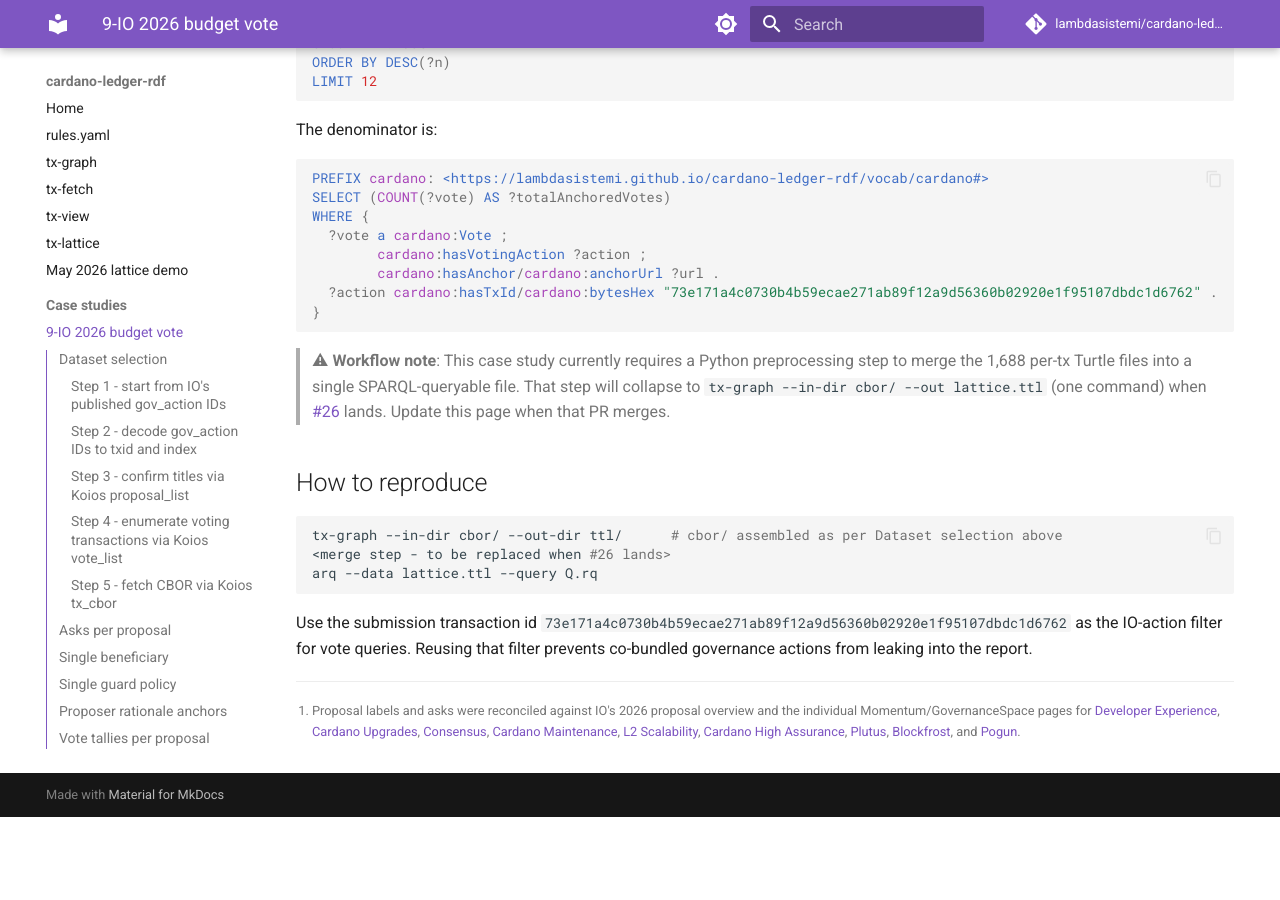
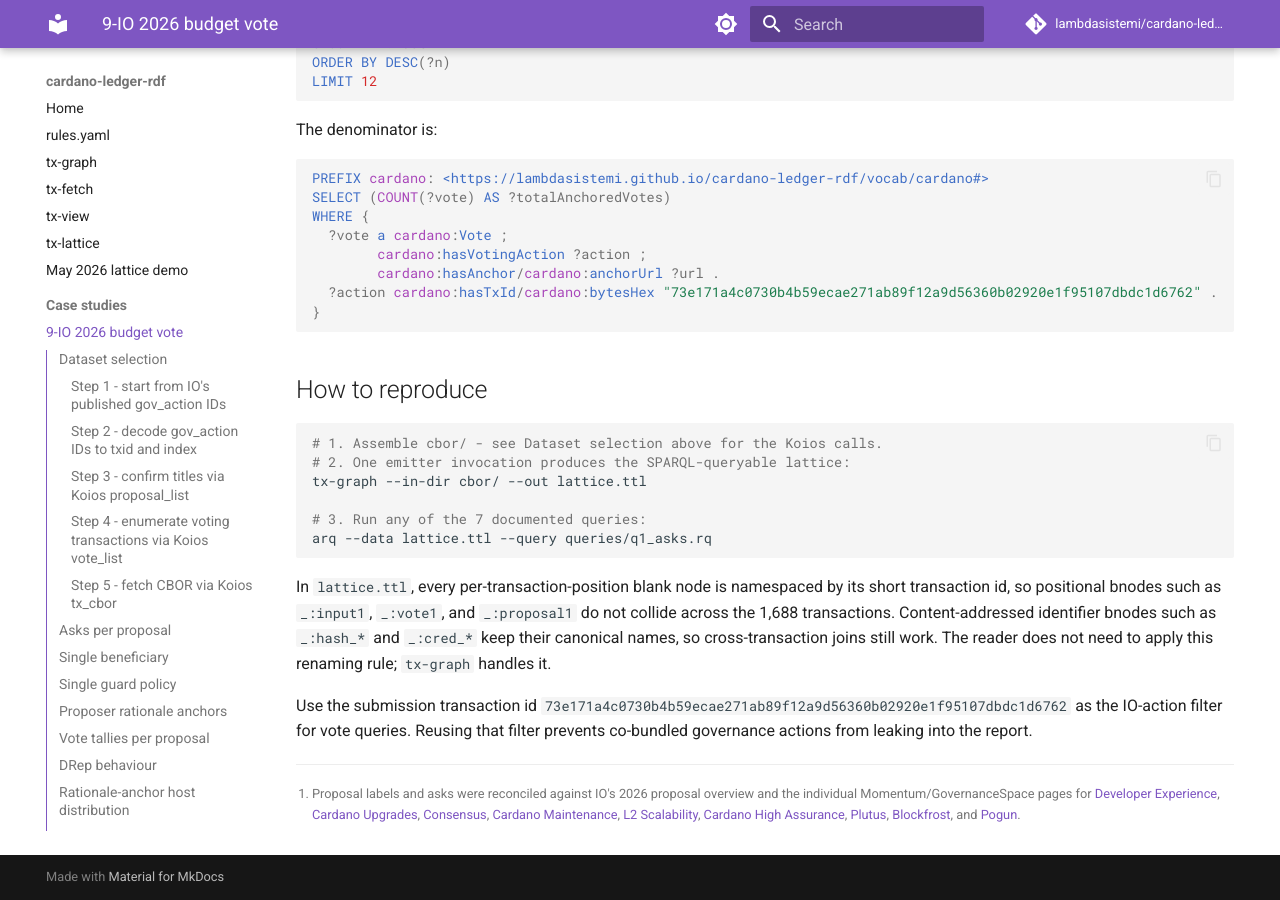
Before and after one commit to lambdasistemi/cardano-ledger-rdf, an MkDocs documentation site: the page built from docs/case-studies/2026-io-budget-vote.md, in a window 1280 px wide and 900 px high, scrolled down 7517 px. Built offline with MkDocs 1.6.1 and Material for MkDocs 9.7.7, drawn with Linux system fonts in a browser that asks for light colours; comment, search, counter and statistics services are not loaded; before the commit the page ends 8334 px from its top, so only the background shows below that; some of the changed text lies outside the part shown.

Commit message:
docs(case-study): use tx-graph lattice-mode (drop Python preprocessor workflow)
Tasks: T022-S2

````diff
--- a/docs/case-studies/2026-io-budget-vote.md
+++ b/docs/case-studies/2026-io-budget-vote.md
@@ -9,8 +9,8 @@
 
 The report is SPARQL-driven. The typed `cardano:Proposal`,
 `cardano:TreasuryWithdrawals`, and `cardano:GovActionId` predicates added
-in the proposal and vote work make these questions graph traversals
-instead of CBOR-specific Python decoding or string matching.
+in the proposal and vote work make the workflow one emitter command plus
+SPARQL, instead of CBOR-specific Python decoding or string matching.
 
 Proposal labels below use the public IO/Momentum proposal names and the
 governance action index order for the shared submission transaction.[^labels]
@@ -356,15 +356,24 @@
 }
 ```
 
-> ⚠ **Workflow note**: This case study currently requires a Python preprocessing step to merge the 1,688 per-tx Turtle files into a single SPARQL-queryable file. That step will collapse to `tx-graph --in-dir cbor/ --out lattice.ttl` (one command) when [#26](https://github.com/lambdasistemi/cardano-ledger-rdf/issues/26) lands. Update this page when that PR merges.
-
 ## How to reproduce
 
 ```sh
-tx-graph --in-dir cbor/ --out-dir ttl/      # cbor/ assembled as per Dataset selection above
-<merge step - to be replaced when #26 lands>
-arq --data lattice.ttl --query Q.rq
+# 1. Assemble cbor/ - see Dataset selection above for the Koios calls.
+# 2. One emitter invocation produces the SPARQL-queryable lattice:
+tx-graph --in-dir cbor/ --out lattice.ttl
+
+# 3. Run any of the 7 documented queries:
+arq --data lattice.ttl --query queries/q1_asks.rq
 ```
+
+In `lattice.ttl`, every per-transaction-position blank node is namespaced
+by its short transaction id, so positional bnodes such as `_:input1`,
+`_:vote1`, and `_:proposal1` do not collide across the 1,688
+transactions. Content-addressed identifier bnodes such as `_:hash_*` and
+`_:cred_*` keep their canonical names, so cross-transaction joins still
+work. The reader does not need to apply this renaming rule; `tx-graph`
+handles it.
 
 Use the submission transaction id
 `73e171a4c0730b4b59ecae271ab89f12a9d56360b02920e1f95107dbdc1d6762`
````
